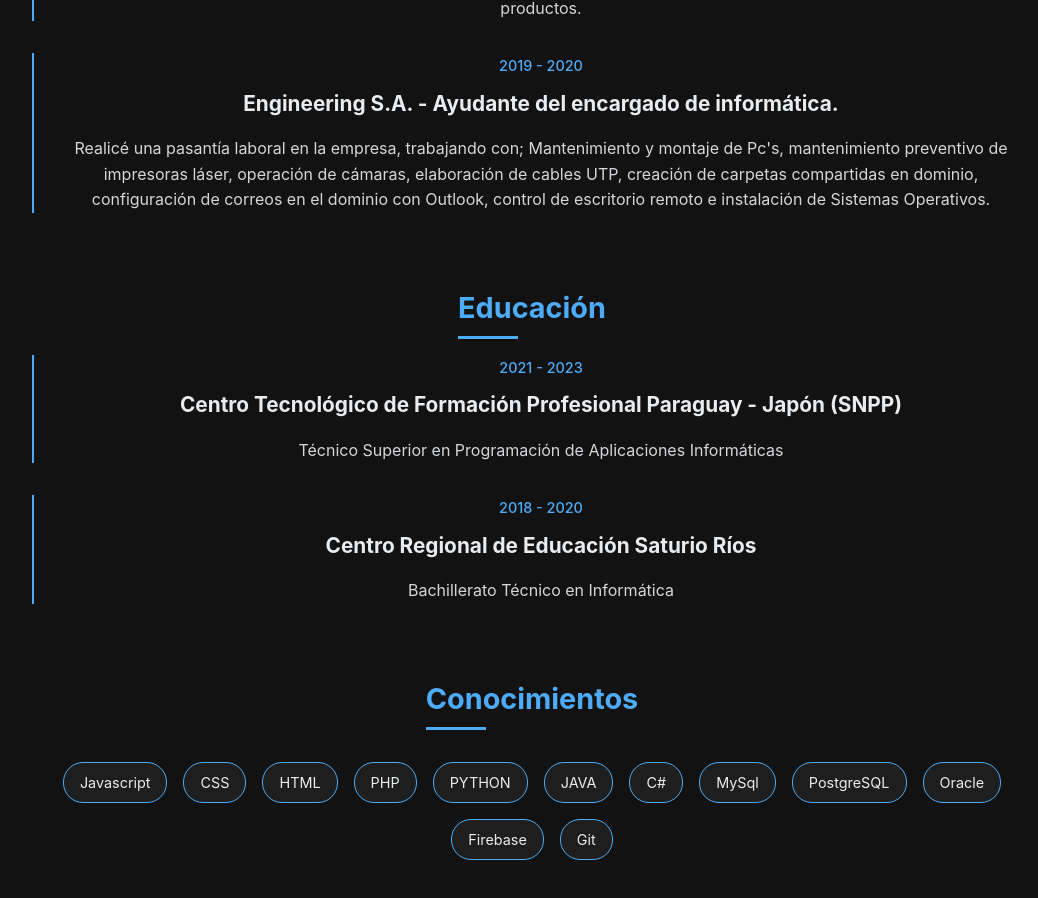
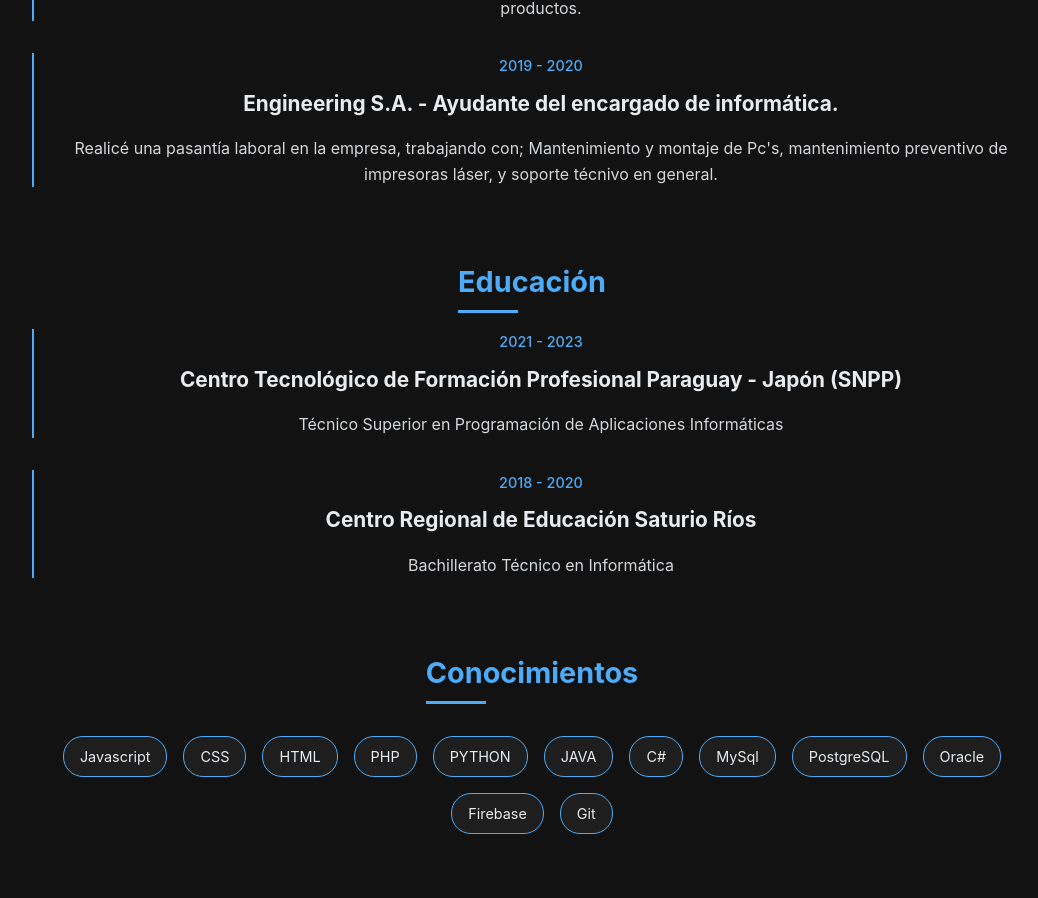
Before and after one commit to RobertR03/MiPresentacion, a React (Vite) app: page /curriculum in a window 1280 px wide. Shown: the part 1010-1908 px from the top of the page, without its empty margins (108-1146 px from the left). Built offline with nearby package versions, Linux system fonts and the light colour scheme.

Commit message:
Update internship description in curriculumData.js

```diff
--- a/src/data/curriculumData.js
+++ b/src/data/curriculumData.js
@@ -28,7 +28,7 @@ export const experiences = [
     period: '2019 - 2020',
     company: 'Engineering S.A. - Ayudante del encargado de informática.',
     description:
-      "Realicé una pasantía laboral en la empresa, trabajando con; Mantenimiento y montaje de Pc's, mantenimiento preventivo de impresoras láser, operación de cámaras, elaboración de cables UTP, creación de carpetas compartidas en dominio, configuración de correos en el dominio con Outlook, control de escritorio remoto e instalación de Sistemas Operativos.",
+      "Realicé una pasantía laboral en la empresa, trabajando con; Mantenimiento y montaje de Pc's, mantenimiento preventivo de impresoras láser, y soporte técnivo en general.",
   },
 ];
 
```
